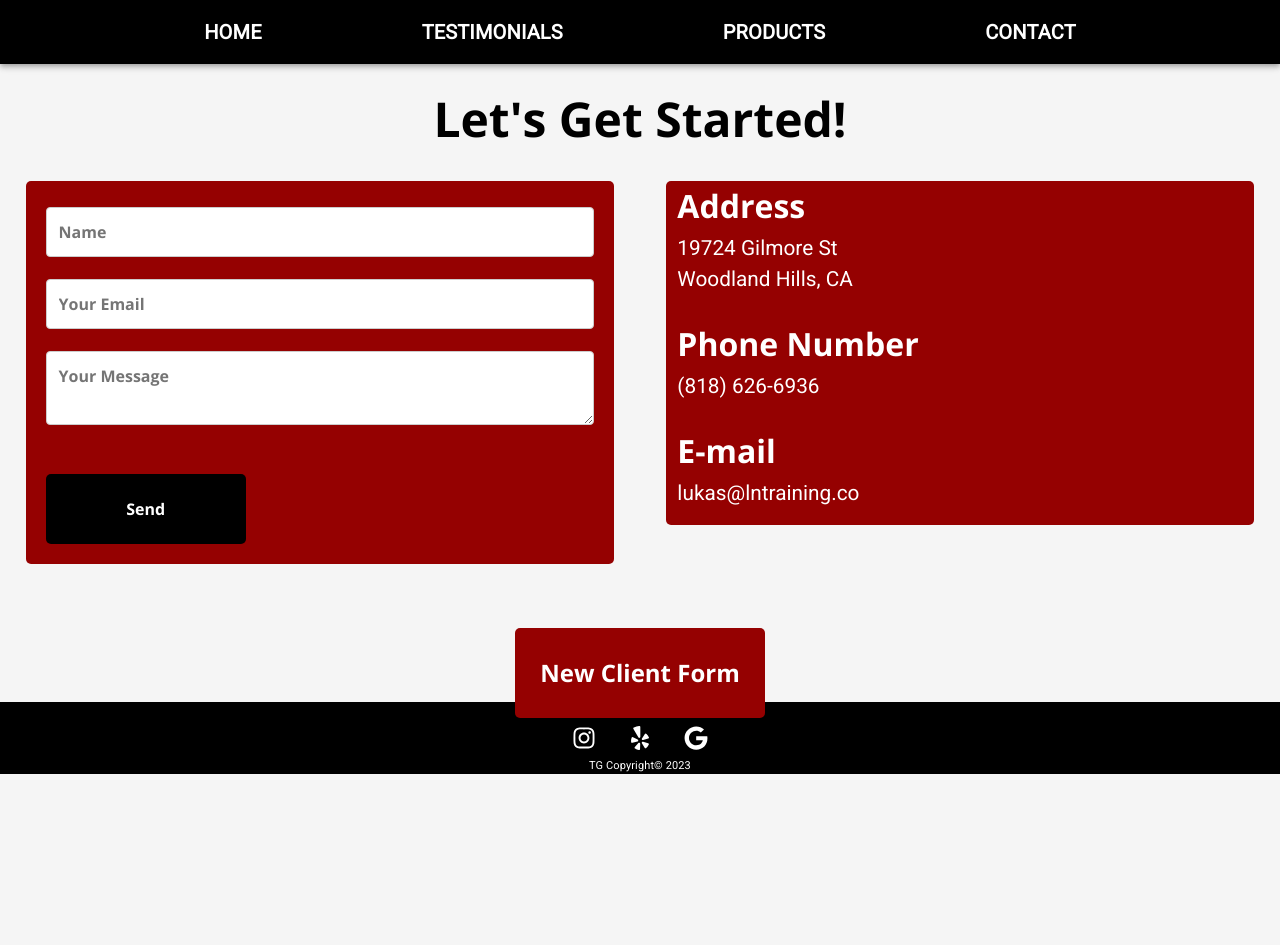
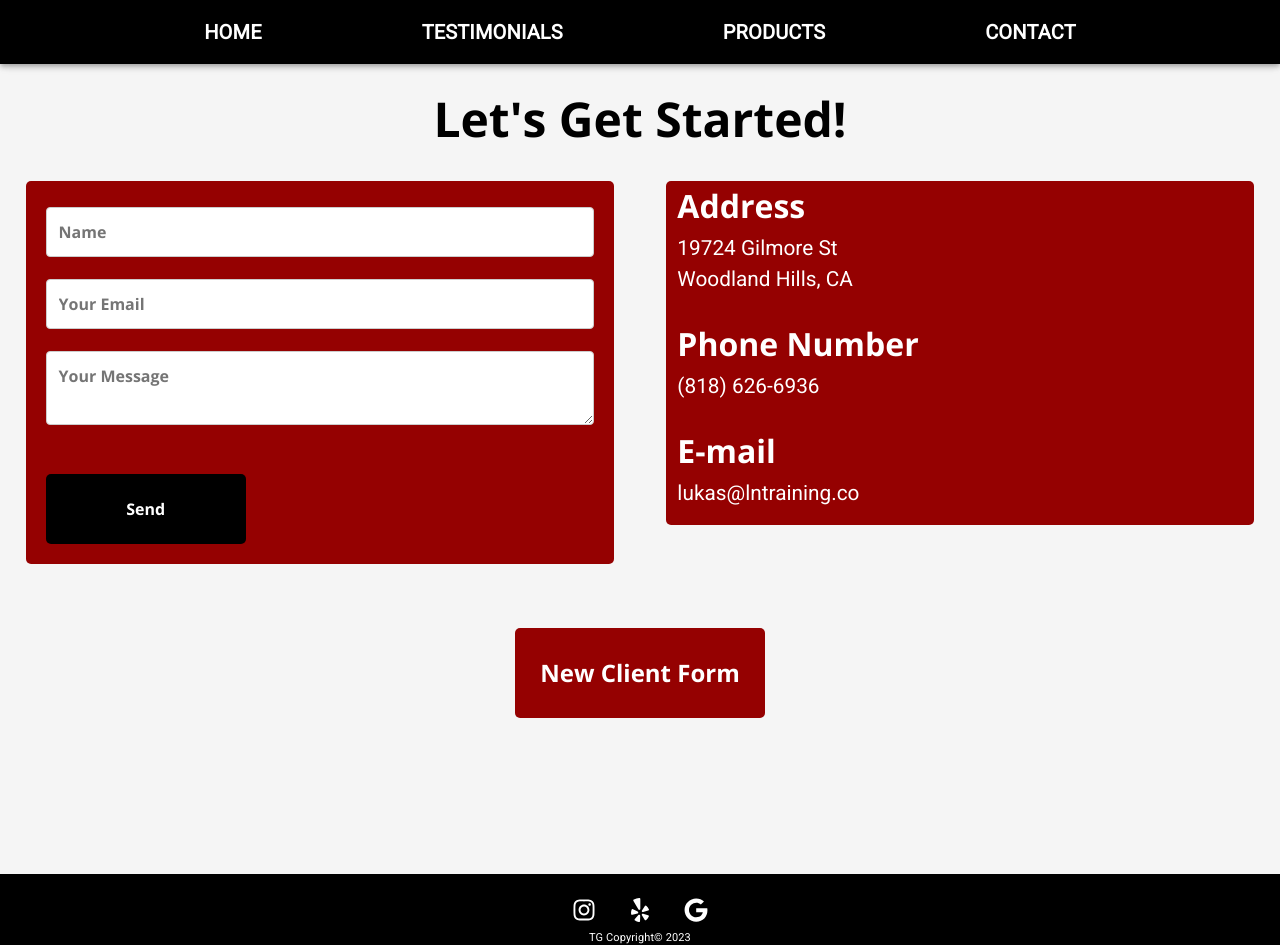
Before and after one commit to tylerpgen/ln-training-site, a React (Create React App) app: page /contact in a window 1280 px wide. Before the commit the page ends 800 px from the top, so only its background shows below. Built offline with nearby package versions, Linux system fonts and the light colour scheme.

Commit message:
fixed desktop contact footer

```diff
--- a/src/styles/Contact.css
+++ b/src/styles/Contact.css
@@ -1,6 +1,9 @@
 * {
   margin: 0;
   padding: 0;
+}
+.content-container {
+  min-height: 100vh;
 }
 
 .info-container {
```
